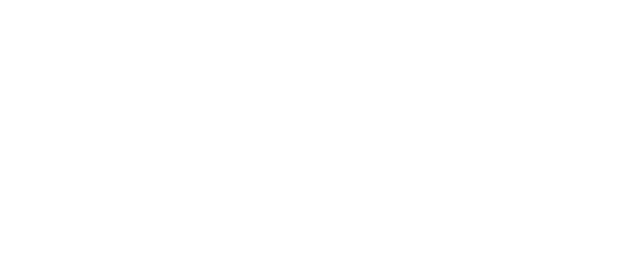
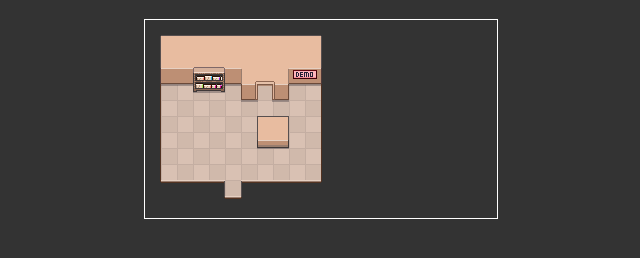
Before and after one commit to Jabutler95/retro-game, a plain HTML site: page index.html in a window 1280 px wide. Shown: the whole page, without its empty margins (319-959 px from the left). Drawn offline with Linux system fonts and the light colour scheme.

Commit message:
add first room to the game

```diff
--- /dev/null
+++ b/Overworld.js
@@ -0,0 +1,16 @@
+class Overworld {
+  constructor(config) {
+    this.element = config.element
+    this.canvas = this.element.querySelector(".game-canvas")
+    this.ctx = this.canvas.getContext("2d")
+  }
+
+  init() {
+    const image = new Image()
+    image.onload = () => {
+      this.ctx.drawImage(image,0,0)
+    }
+    image.src = "/images/maps/DemoLower.png"
+
+  }
+}
--- a/css/style.css
+++ b/css/style.css
@@ -0,0 +1,19 @@
+* {
+  box-sizing: border-box;
+}
+
+body {
+  background: #333;
+  padding: 0;
+  margin: 0;
+  overflow: hidden;
+}
+
+.game-container {
+  position: relative;
+  width: 352px;
+  height: 198px;
+  margin: 0 auto;
+  margin-top: 20px;
+  outline: 1px solid white;
+}
--- a/index.html
+++ b/index.html
@@ -1,13 +1,19 @@
 <!DOCTYPE html>
 <html lang="en">
 <head>
-  <meta charset="UTF-8">
-  <meta name="viewport" content="width=device-width, initial-scale=1.0">
+  <!-- <meta charset="UTF-8">
+  <meta name="viewport" content="width=device-width, initial-scale=1.0"> -->
   <link rel="stylesheet" href="./css/style.css">
-  <script defer src="js/app.js"></script>
   <title>Retro Game</title>
 </head>
 <body>
+  <div class="game-container">
+    <canvas class="game-canvas" width="352" height="198"></canvas>
+  </div>
+
+  <!-- Scripts  -->
+  <script src="Overworld.js"></script>
+  <script src="init.js"></script>
 
 </body>
 </html>
--- /dev/null
+++ b/init.js
@@ -0,0 +1,6 @@
+(function () {
+  const overworld = new Overworld({
+    element: document.querySelector(".game-container")
+  })
+  overworld.init()
+})()
```
Also changed, not shown: images/maps/DemoLower.png (added), js/app.js (deleted).
